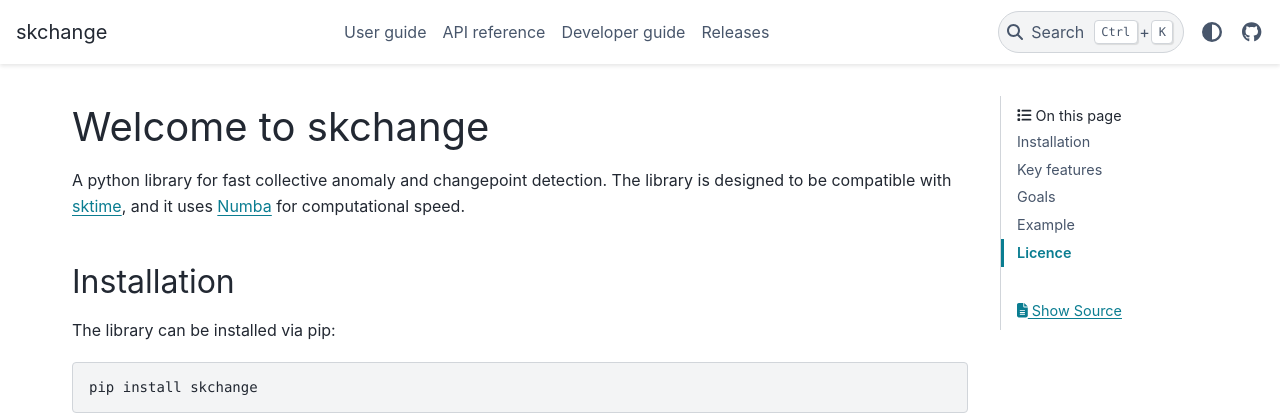
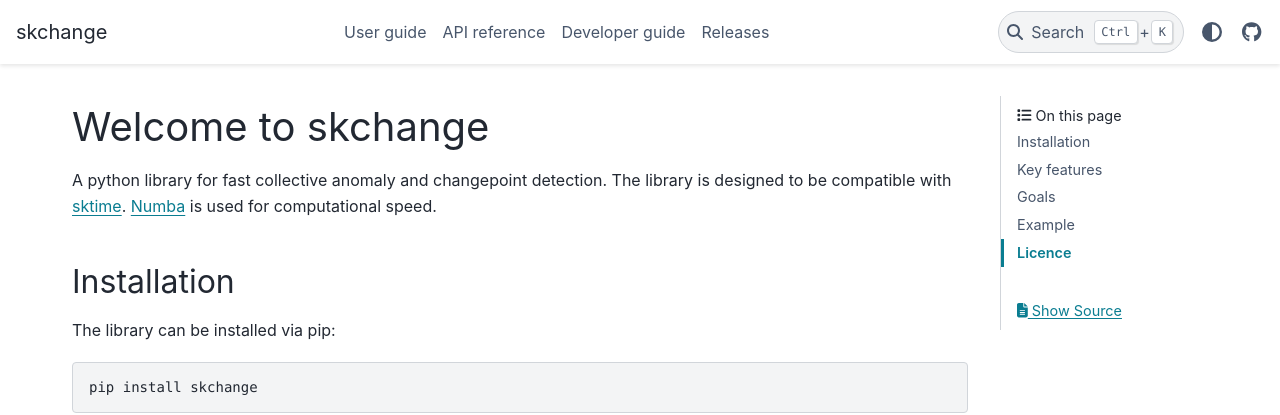
Before and after one commit to NorskRegnesentral/skchange, a Sphinx documentation site: the page built from docs/source/index.rst, in a window 1280 px wide and 1080 px high. Shown: the top 415 px of the window. Built offline with Sphinx 7.4.7 and the PyData theme 0.15.4, drawn with Linux system fonts in a browser that asks for light colours.

Commit message:
docs: reformulate package decription

```diff
--- a/docs/source/index.rst
+++ b/docs/source/index.rst
@@ -5,8 +5,8 @@
 ===================
 
 A python library for fast collective anomaly and changepoint detection.
-The library is designed to be compatible with `sktime <https://www.sktime.net>`_,
-and it uses `Numba <https://numba.readthedocs.io>`_ for computational speed.
+The library is designed to be compatible with `sktime <https://www.sktime.net>`_.
+`Numba <https://numba.readthedocs.io>`_ is used for computational speed.
 
 Installation
 ------------
```
